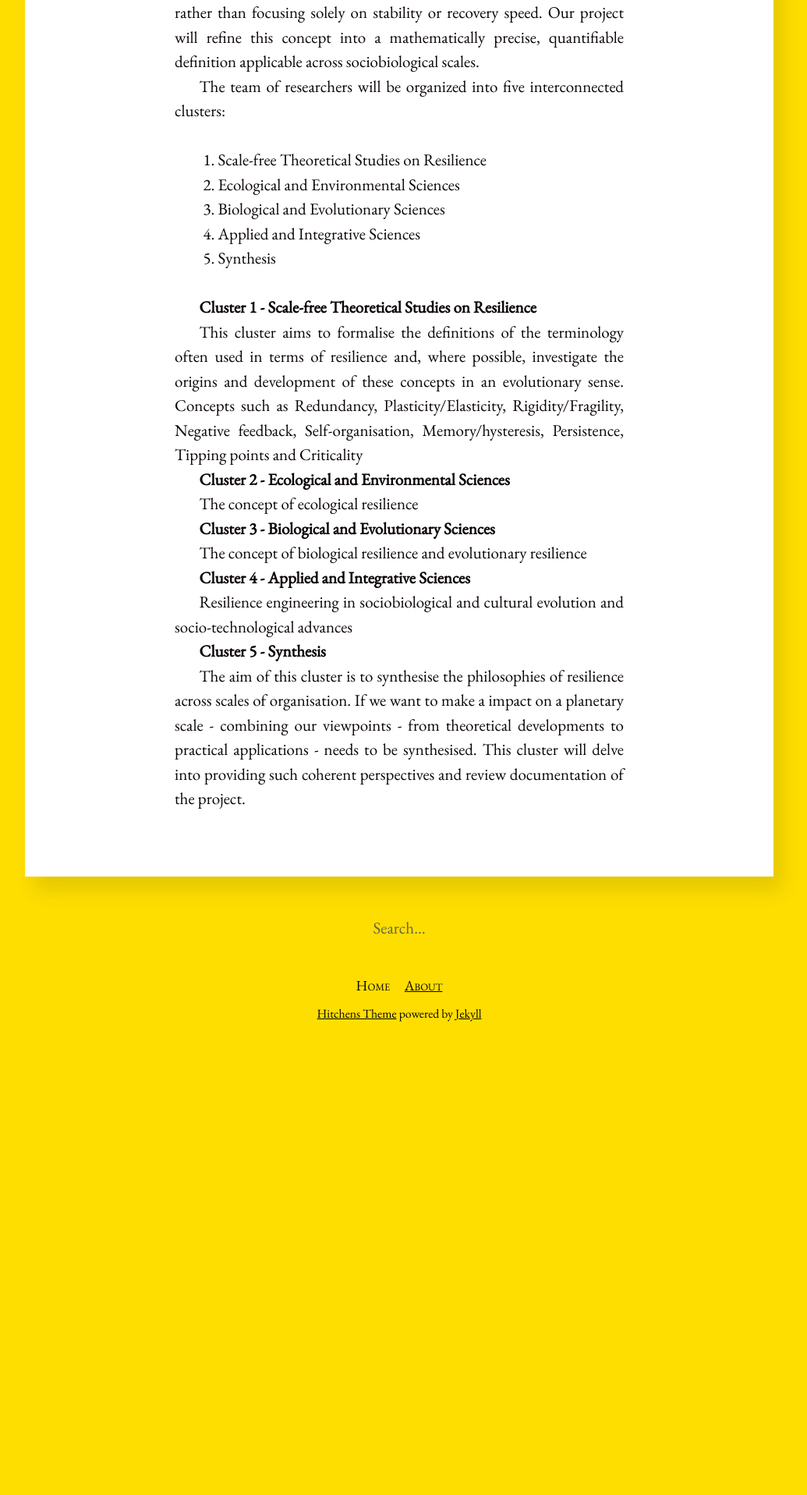
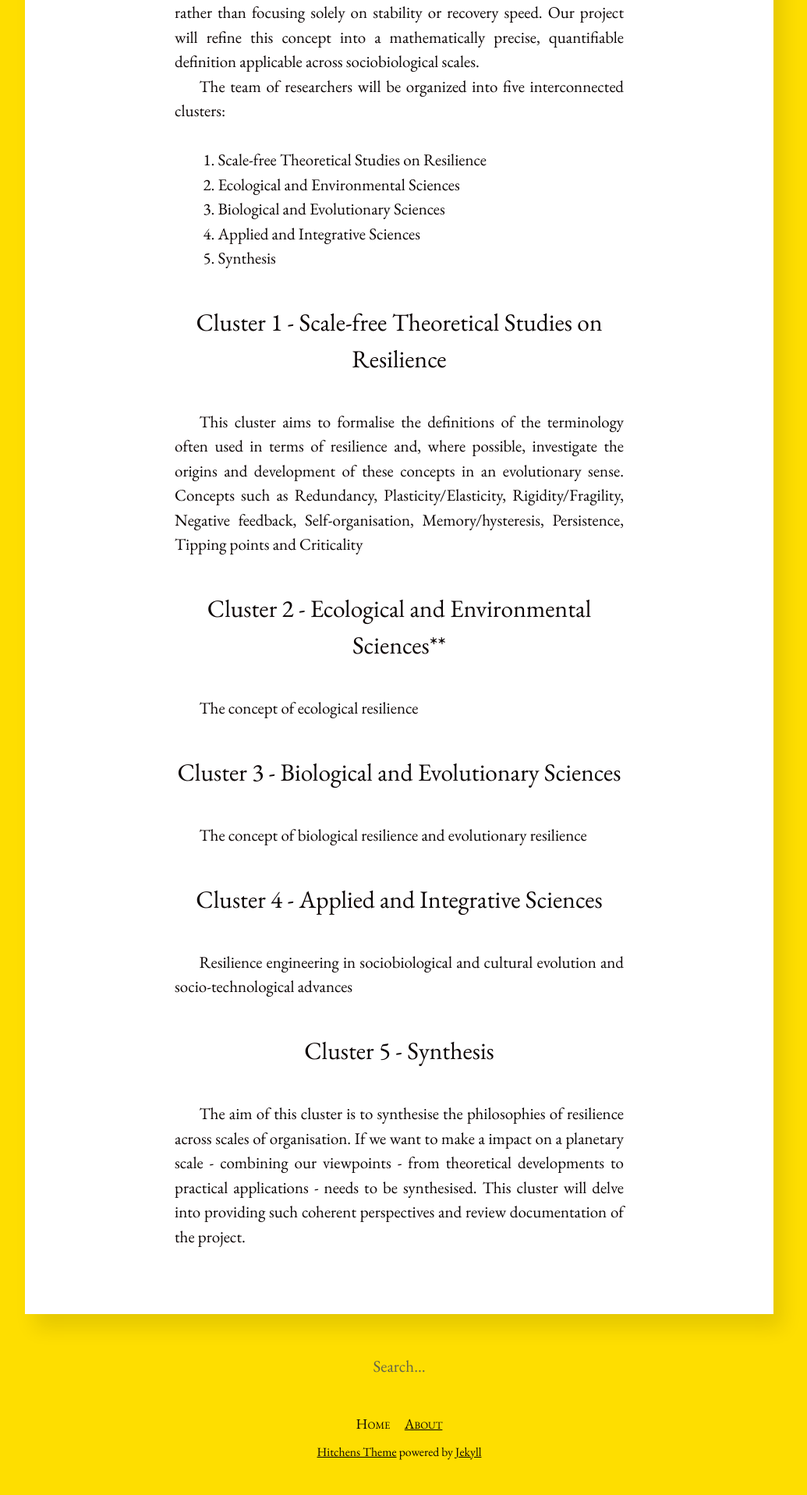
Before and after one commit to resilientEU/resilientEU.github.io, a Jekyll site: the page built from about.md, in a window 1280 px wide. Shown: the part 1188-3105 px from the top of the page at 78% size, without its empty margins (128-1163 px from the left). Built offline with Jekyll 4.4.1, drawn with Linux system fonts in a browser that asks for light colours; before the commit the page ends 2544 px from its top, so only the background shows below that.

Commit message:
Update about.md

```diff
--- a/about.md
+++ b/about.md
@@ -30,7 +30,7 @@ The team of researchers will be organized into five interconnected clusters:
 
 
 
-**Cluster 1 - Scale-free Theoretical Studies on Resilience**
+### Cluster 1 - Scale-free Theoretical Studies on Resilience
 
 This cluster aims to formalise the definitions of the terminology often used in terms of resilience and, where possible, investigate the origins and development of these concepts in an evolutionary sense.
 Concepts such as Redundancy, Plasticity/Elasticity, Rigidity/Fragility,
@@ -38,21 +38,21 @@ Negative feedback,
 Self-organisation, Memory/hysteresis, Persistence, Tipping points and Criticality
 
 
-**Cluster 2 -  Ecological and Environmental Sciences**
+### Cluster 2 -  Ecological and Environmental Sciences**
 
 The concept of ecological resilience
 
 
-**Cluster 3 -  Biological and Evolutionary Sciences**
+### Cluster 3 -  Biological and Evolutionary Sciences
 
 The concept of biological resilience and evolutionary resilience
 
 
-**Cluster 4 - Applied and Integrative Sciences**
+### Cluster 4 - Applied and Integrative Sciences
 
 Resilience engineering in sociobiological and cultural evolution and socio-technological advances
 
 
-**Cluster 5 -  Synthesis**
+### Cluster 5 -  Synthesis
 
 The aim of this cluster is to synthesise the philosophies of resilience across scales of organisation. If we want to make a impact on a planetary scale - combining our viewpoints - from theoretical developments to practical applications - needs to be synthesised. This cluster will delve into providing such coherent perspectives and review documentation of the project.
```
